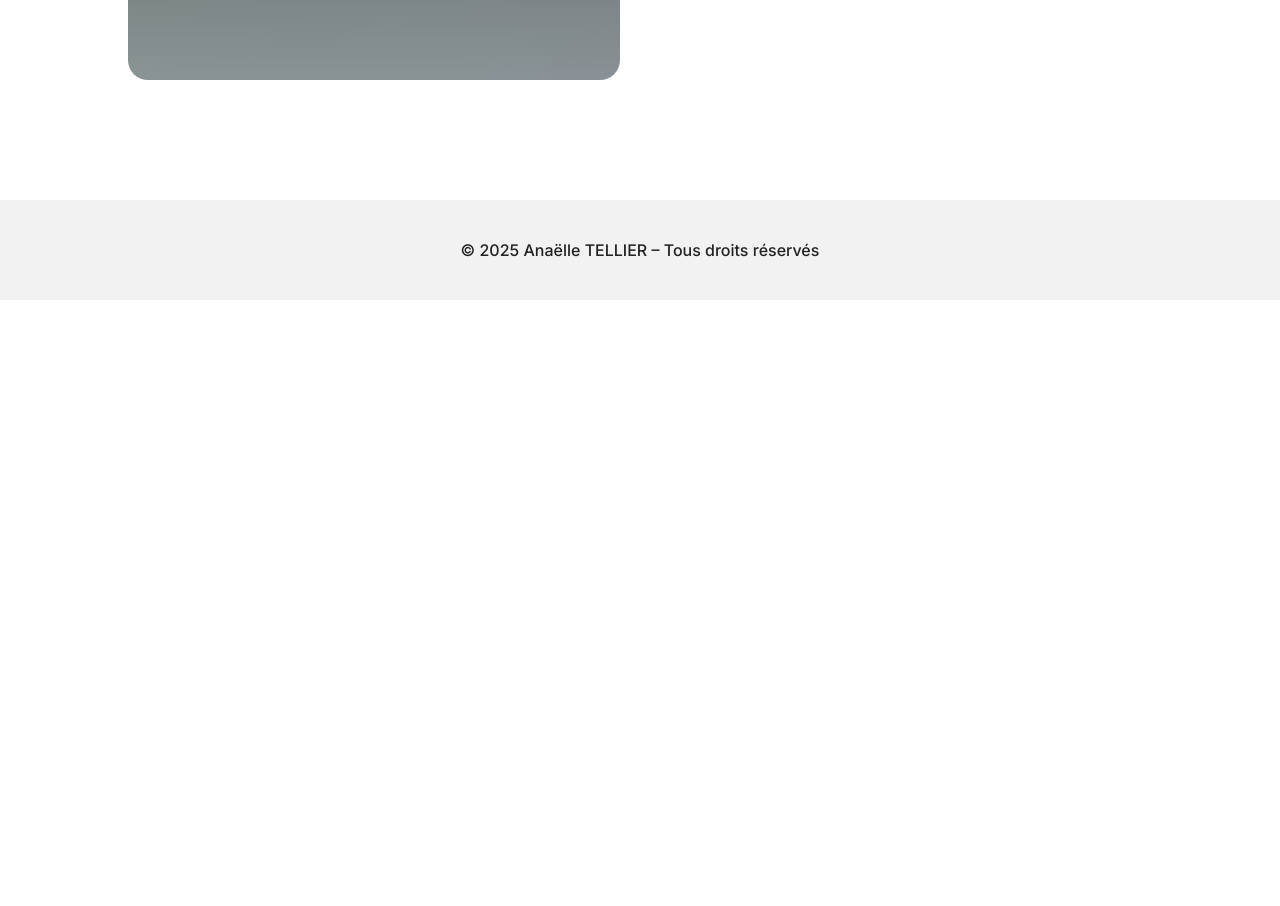
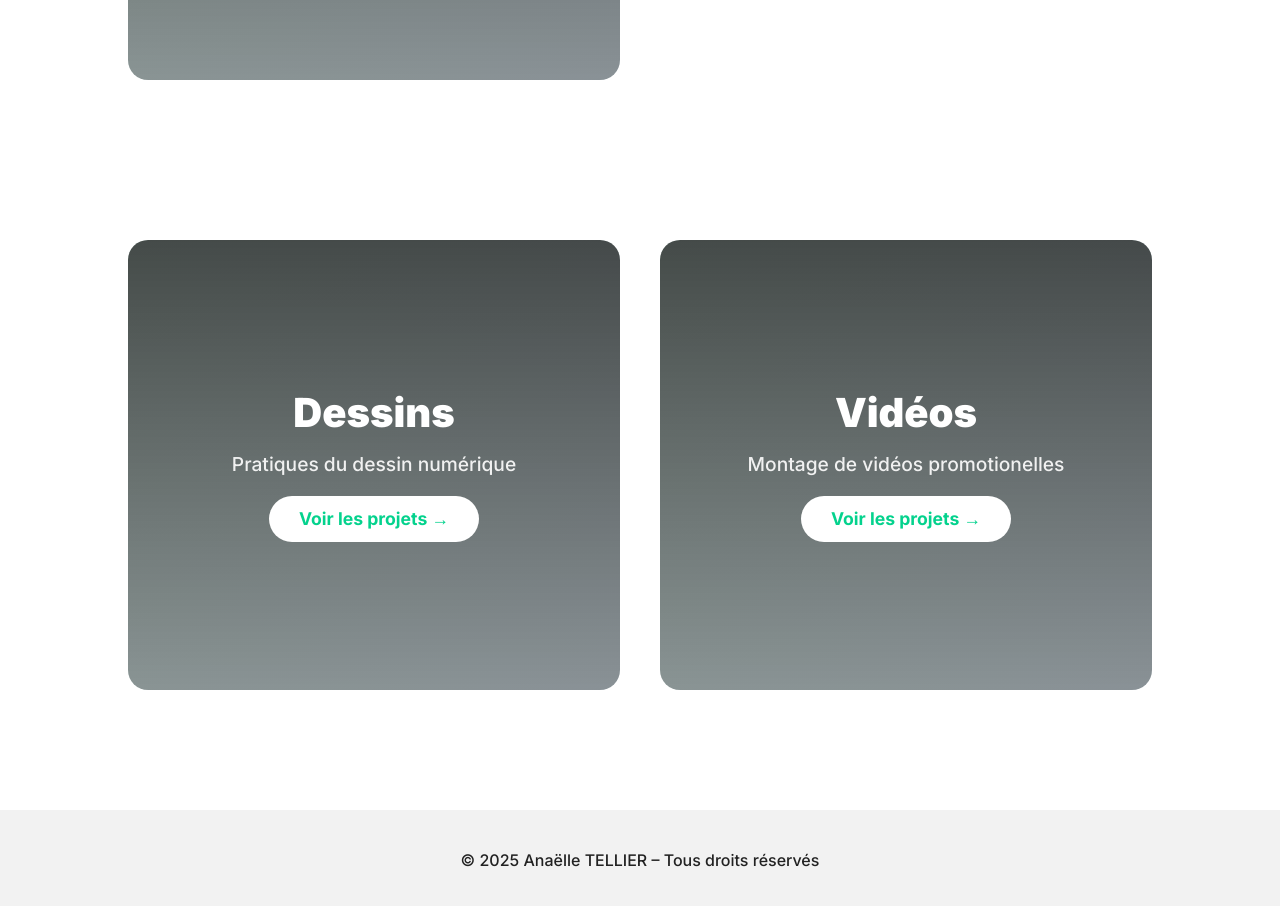
Before and after one commit to AnaTell27/anatell27.github.io, a plain HTML site: page projets.html in a window 1280 px wide. Shown: the part 1243-2149 px from the top of the page. Before the commit the page ends 1543 px from the top, so only its background shows below. Drawn offline with nearby package versions, Linux system fonts and the light colour scheme.

Commit message:
Update projets.html

```diff
--- a/projets.html
+++ b/projets.html
@@ -54,6 +54,24 @@
     </div>
   </section>
 
+  <section class="portfolio-categories">
+    <div class="category-card" onclick="window.location.href='dessins.html'">
+      <div class="category-overlay">
+        <h2>Dessins</h2>
+        <p>Pratiques du dessin numérique</p>
+        <span class="view-more">Voir les projets →</span>
+      </div>
+    </div>
+
+    <div class="category-card" onclick="window.location.href='videos.html'">
+      <div class="category-overlay">
+        <h2>Vidéos</h2>
+        <p>Montage de vidéos promotionelles</p>
+        <span class="view-more">Voir les projets →</span>
+      </div>
+    </div>
+  </section>
+
   <footer>
     <p>© 2025 Anaëlle TELLIER – Tous droits réservés</p>
   </footer>
```
